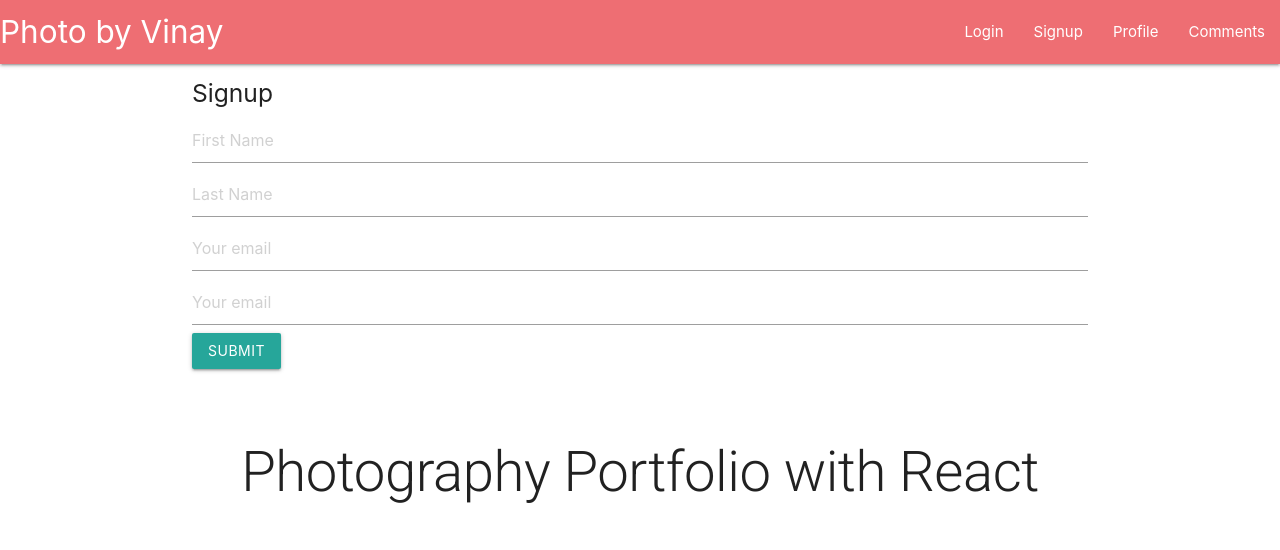
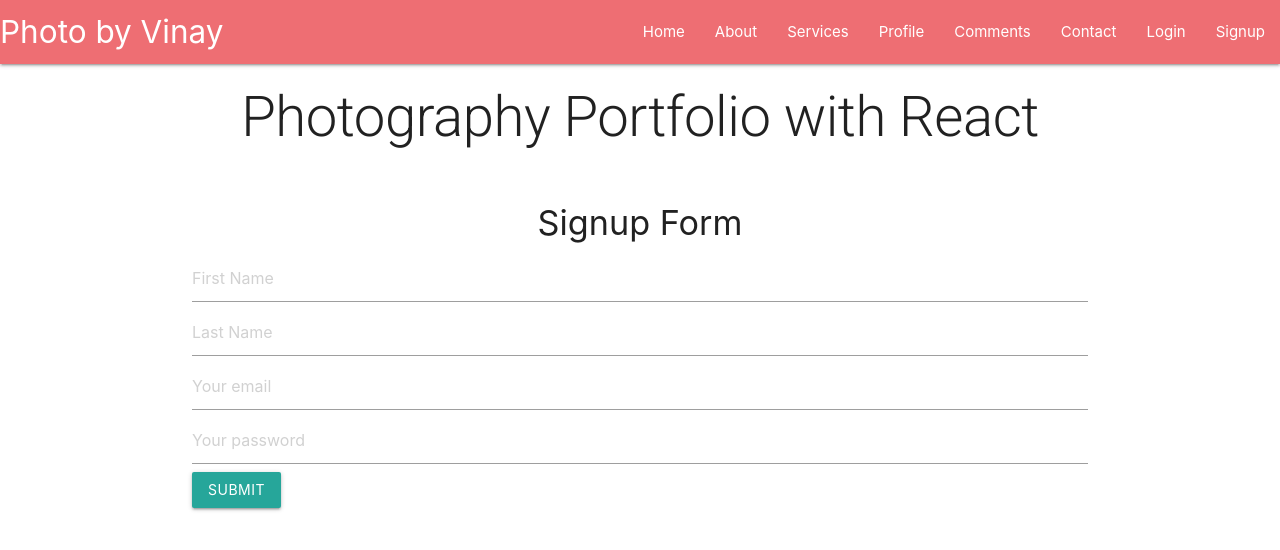
Before and after one commit to vinssm/photo-by-vinay, a React (Create React App) app in the folder client/: page /Signup in a window 1280 px wide. Shown: the top 550 px of the page. Built offline with nearby package versions, Linux system fonts and the light colour scheme.

Commit message:
added more components

```diff
--- a/client/src/App.css
+++ b/client/src/App.css
@@ -44,3 +44,11 @@
 .multi-container{
   max-width: 400px !important;
 }
+
+.center{
+  text-align: center;
+}
+
+.padTop{
+  padding-top: 30px;
+}
--- a/client/src/App.js
+++ b/client/src/App.js
@@ -11,10 +11,10 @@ function App() {
   return (
       <div>
           <NavBar />
-          {element}
-          <Container style={{"marginTop":"70px","textAlign":"center"}}>
+          <Container style={{"marginTop":"20px","textAlign":"center"}}>
               <Typography variant="h2">Photography Portfolio with React</Typography>
           </Container>
+          {element}
      </div>
   )
 
--- /dev/null
+++ b/client/src/components/About.js
@@ -0,0 +1,7 @@
+import React from 'react'
+
+export default function About() {
+  return (
+    <div>About</div>
+  )
+}
--- /dev/null
+++ b/client/src/components/Contact.js
@@ -0,0 +1,7 @@
+import React from 'react'
+
+export default function Contact() {
+  return (
+    <div>Contact</div>
+  )
+}
--- a/client/src/components/Login.js
+++ b/client/src/components/Login.js
@@ -22,7 +22,7 @@ export default function Login() {
 
   return (
     <div className='container login-container' maxWidth="lg">
-      <h5>login</h5>
+      <h4 className="center padTop">User login</h4>
 
       <form onSubmit={(event)=>handleSubmit(event)}>
               <input
--- a/client/src/components/NavBar.js
+++ b/client/src/components/NavBar.js
@@ -7,10 +7,14 @@ export default function NavBar() {
     <div className="nav-wrapper">
       <Link to="/" class="brand-logo left">Photo by Vinay</Link>
       <ul id="nav-mobile" class="right hide-on-med-and-down">
+        <li><Link to="/home">Home</Link></li>
+        <li><Link to="/about">About</Link></li>
+        <li><Link to="/services">Services</Link></li>
+        <li><Link to="/profile">Profile</Link></li>
+        <li><Link to="/comment">Comments</Link></li>
+        <li><Link to="/contact">Contact</Link></li>
         <li><Link to="/login">Login</Link></li>
         <li><Link to="/signup">Signup</Link></li>
-        <li><Link to="/profile">Profile</Link></li>
-        <li><Link to="/comment">Comments</Link></li>
       </ul>
     </div>
   </nav>
--- /dev/null
+++ b/client/src/components/Services.js
@@ -0,0 +1,7 @@
+import React from 'react'
+
+export default function Services() {
+  return (
+    <div>Services</div>
+  )
+}
--- a/client/src/components/Signup.js
+++ b/client/src/components/Signup.js
@@ -22,7 +22,7 @@ export default function Signup() {
 
   return (
     <div className='container login-container' maxWidth="lg">
-      <h5>Signup</h5>
+      <h4 className="center padTop">Signup Form</h4>
 
       <form onSubmit={(event)=>handleSubmit(event)}>
               <input
@@ -30,7 +30,7 @@ export default function Signup() {
                 type="text"
                 placeholder="First Name"
                 name="firstName"
-                id="email"
+                id="firstName"
                 // value={email}
                 onChange={(event)=>handleChange(event)}
                 required
@@ -40,7 +40,7 @@ export default function Signup() {
                 type="text"
                 placeholder="Last Name"
                 name="lastName"
-                id="email"
+                id="lastName"
                 // value={email}
                 onChange={(event)=>handleChange(event)}
                 required
@@ -58,9 +58,9 @@ export default function Signup() {
               <input
                 // className="form-input"
                 type="password"
-                placeholder="Your email"
+                placeholder="Your password"
                 name="password"
-                id="email"
+                id="password"
                 // value={password}
                 onChange={(event)=>handleChange(event)}
                 required
```
Also changed, not shown: client/src/routes.js (+11 -3 lines).
